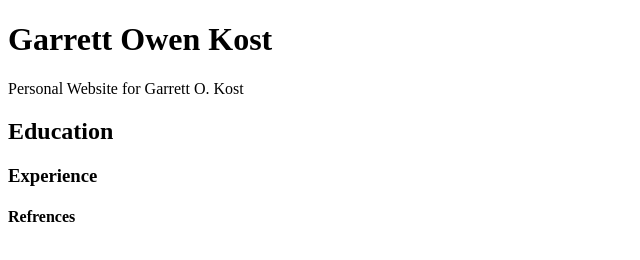
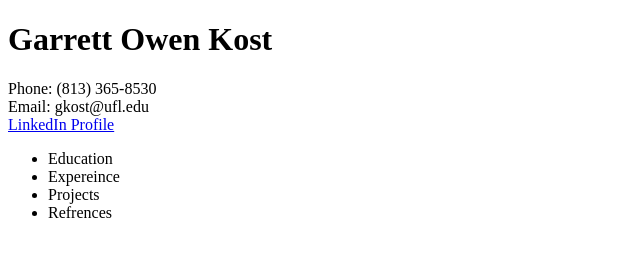
Before and after one commit to garrettkost/personal-website, a plain HTML site: page index.html in a window 1280 px wide. Shown: the whole page, without its empty margins (0-640 px from the left). Drawn offline with Linux system fonts and the light colour scheme.

Commit message:
Reformatting
Changes to layout
Adds linkedIn profile hyperlink

```diff
--- a/index.html
+++ b/index.html
@@ -7,11 +7,21 @@
 </head>
 
 <body>
+	<!-- start of the webpage-->
 	<h1> Garrett Owen Kost </h1>
-	<p1> Personal Website for Garrett O. Kost </p1>
-	<h2> Education</h2>
-	<h3> Experience</h3>
-	<h4> Refrences </h4>
+	<p1> Phone: (813) 365-8530 </p1>
+	<br>
+	<p1> Email: gkost@ufl.edu </p1>
+	<br>
+	<a href="https://www.linkedin.com/in/garrettkost?lipi=urn%3Ali%3Apage%3Ad_flagship3_profile_view_base_contact_details%3BrhU4XhFsRt6gvpk%2F2dNeFw%3D%3D" > LinkedIn Profile </a>
+
+
+	<ul>
+		<li> Education </li>
+		<li> Expereince </li>
+		<li> Projects </li>
+		<li> Refrences </li>
+	</ul>
 </body>
 
 </html>
```
